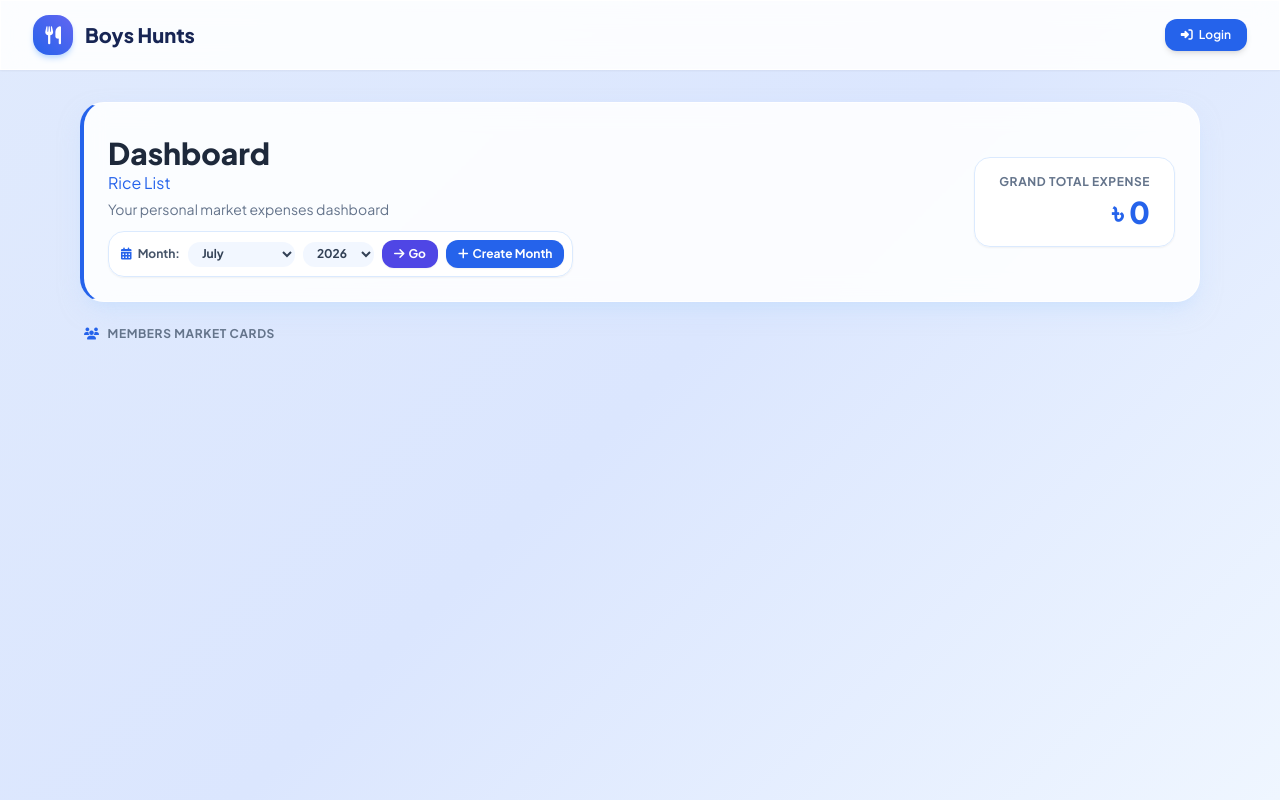
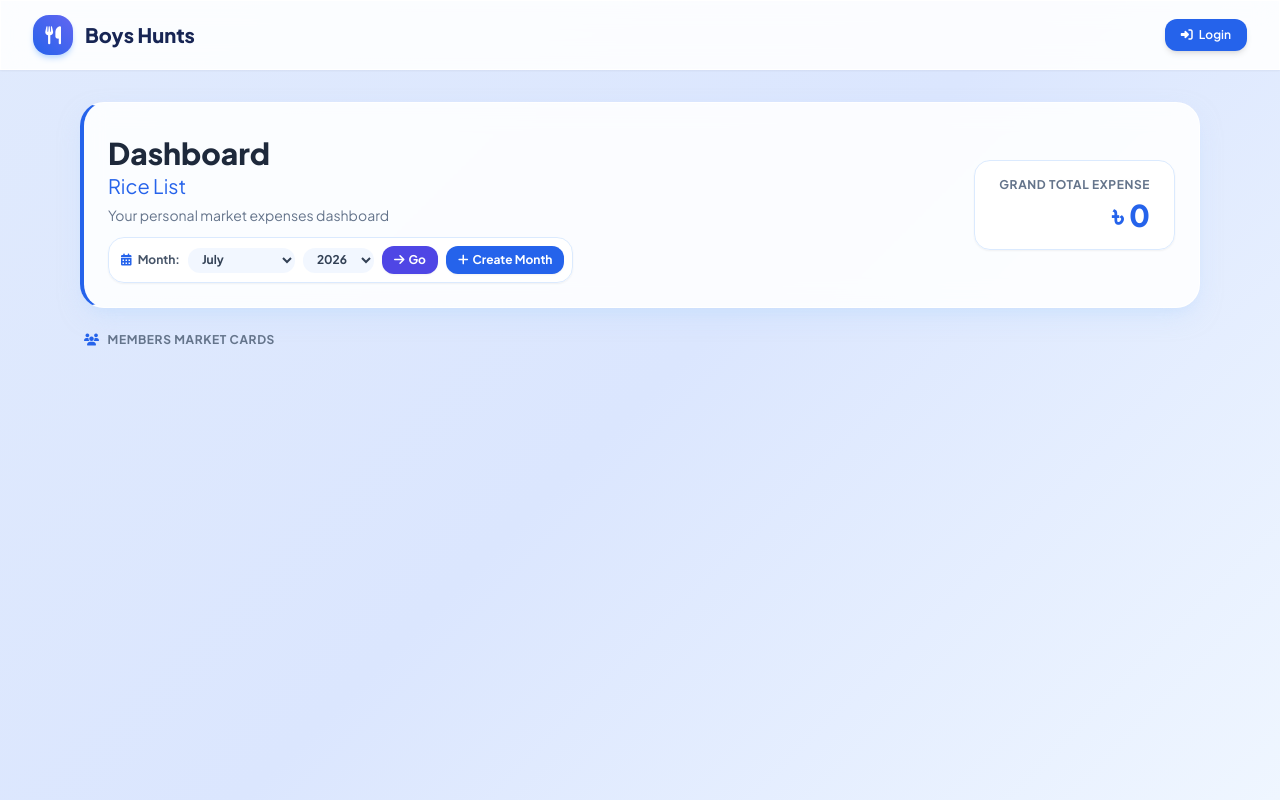
Before and after one commit to robi1231/boys_hunts_app, a plain HTML site: page index.html in a window 1280 px wide. Drawn offline with nearby package versions, Linux system fonts and the light colour scheme; no server answers.

Commit message:
public
public

```diff
--- a/index.html
+++ b/index.html
@@ -141,7 +141,7 @@
           <div>
             <h2 class="text-2xl sm:text-3xl font-extrabold text-slate-800 mt-2">Dashboard</h2>
             <div style="display: flex; align-items: center; gap: 10px;">
-              <a href="https://robi1231.github.io/vathranna/" style="font-size: 16px; color: #2563eb; text-decoration: none;">Rice List</a>
+              <a href="https://robi1231.github.io/vathranna/" style="font-size: 20px; color: #2563eb; text-decoration: none;">Rice List</a>
             </div>
             <p id="dashboardSubtitle" class="text-xs sm:text-sm text-slate-500 mt-1">Your personal market expenses dashboard</p>
 
```
